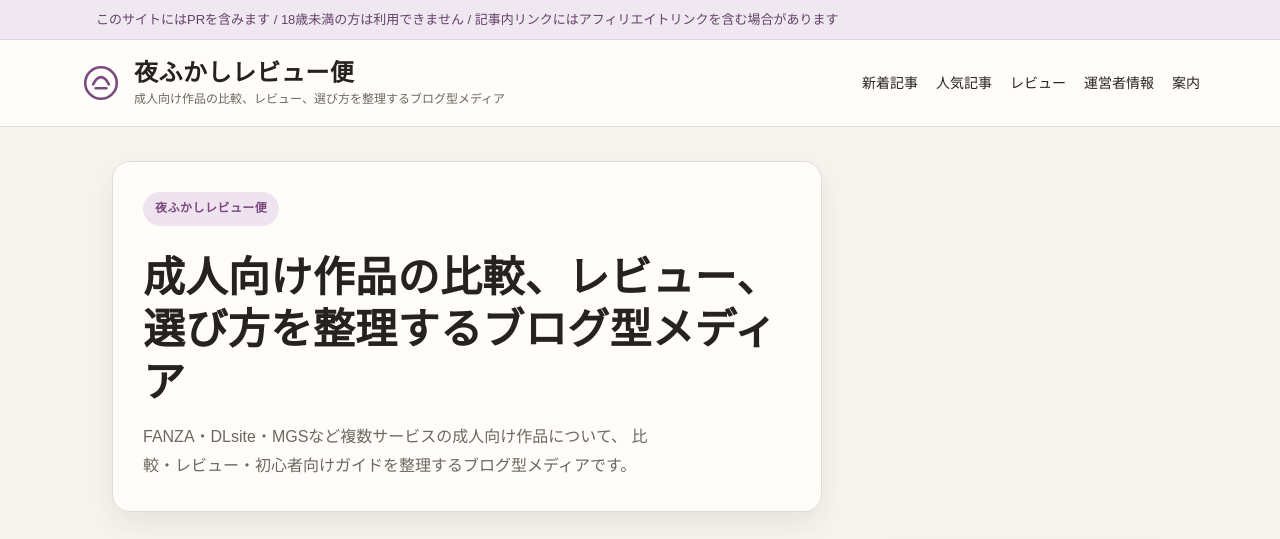
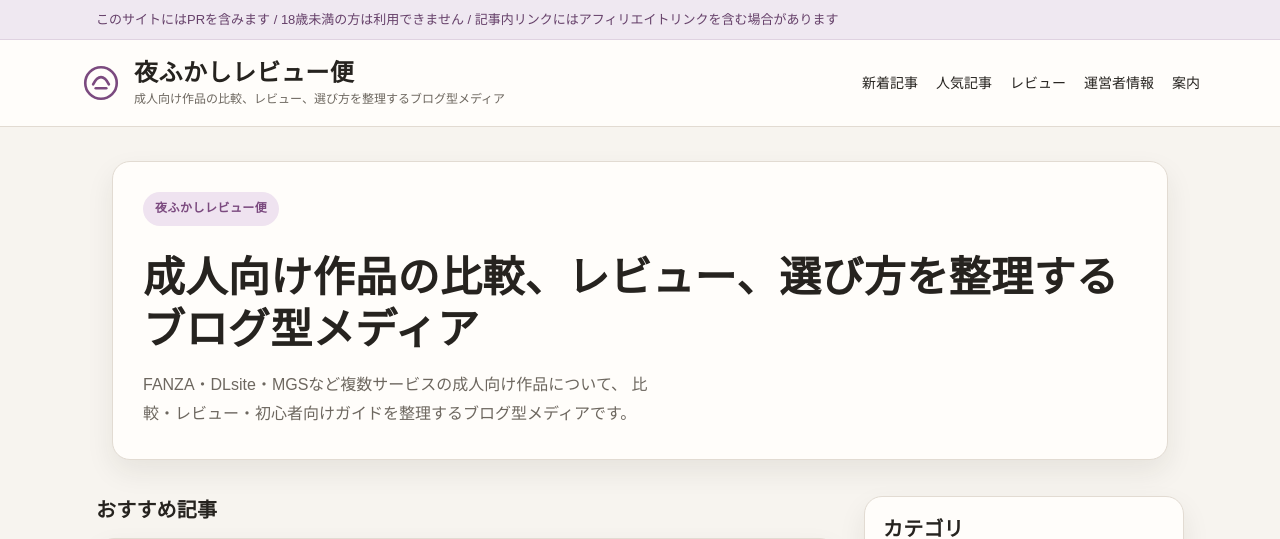
Before and after one commit to ryo-tools/adult-review-blog, a Jekyll site: the page built from index.html, in a window 1280 px wide and 1400 px high. Shown: the top 539 px of the window. Built offline with Jekyll 4.4.1, drawn with Linux system fonts in a browser that asks for light colours; grey boxes are pictures that could not be loaded.

Commit message:
Update style.css

```diff
--- a/assets/css/style.css
+++ b/assets/css/style.css
@@ -153,8 +153,6 @@ nav a {
   border-radius: var(--radius);
   box-shadow: var(--shadow);
   padding: 30px;
-  max-width: calc(100% - 320px - 26px);
-  margin-right: auto;
 }
 
 .hero-label {
@@ -931,10 +929,6 @@ code {
   .hero-points {
     grid-template-columns: 1fr;
   }
-
-  .hero-inner {
-    max-width: none;
-  }
 }
 
 @media (max-width: 768px) {
```
